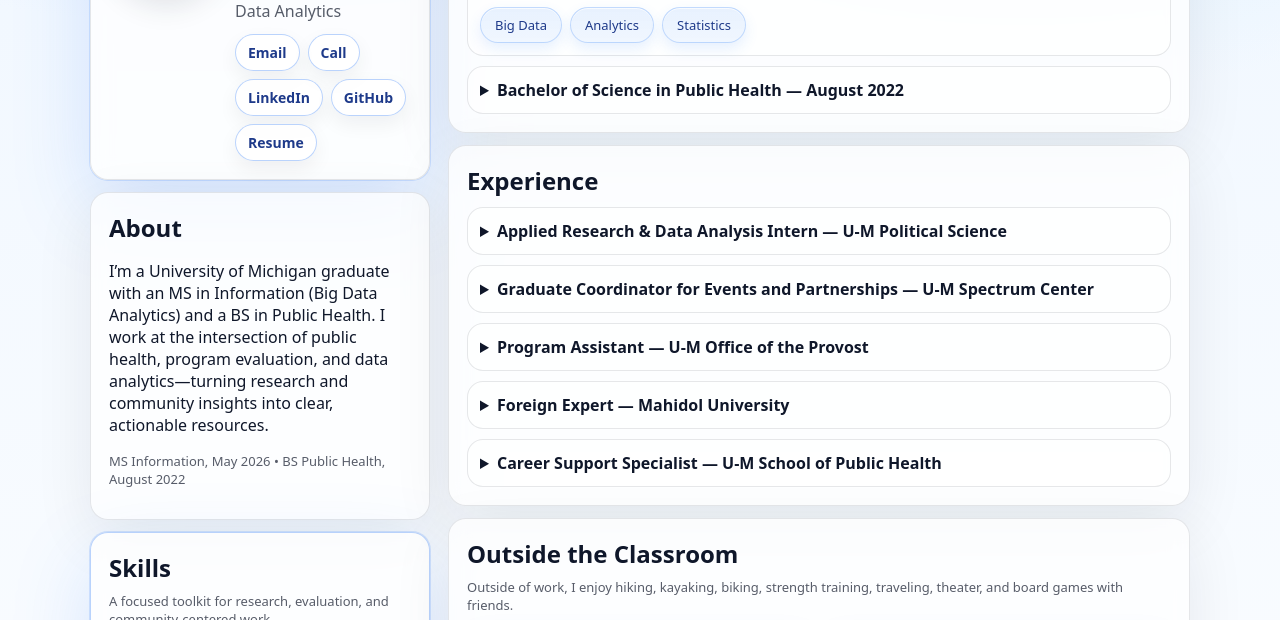
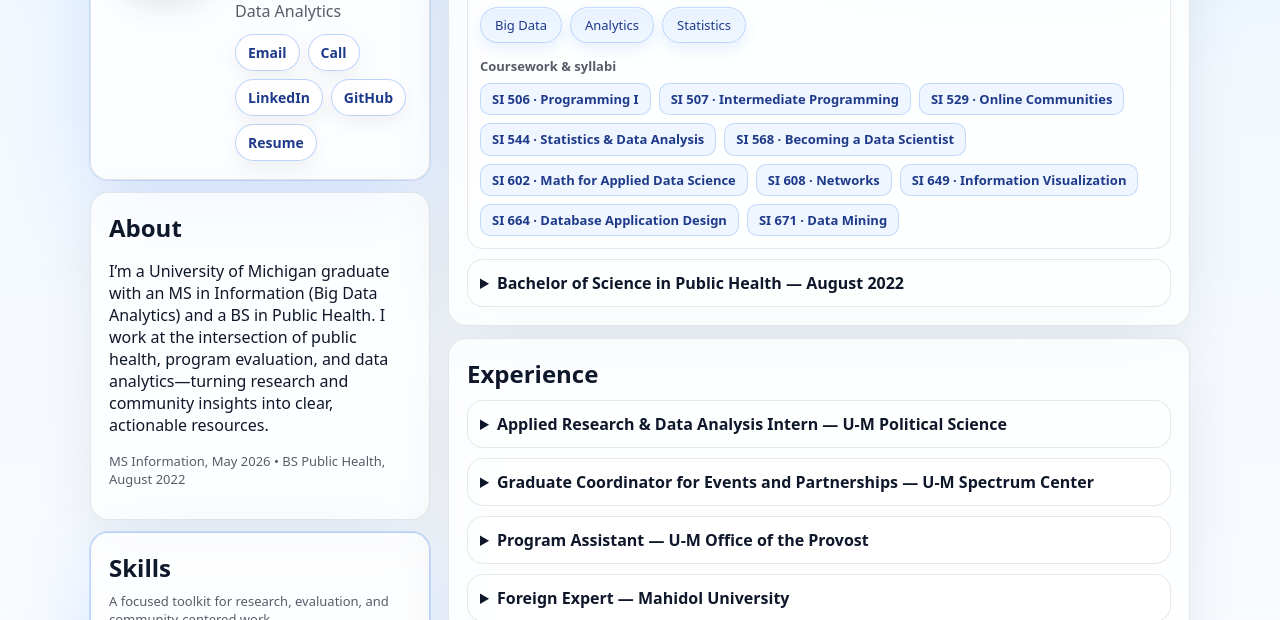
Before and after one commit to Hbeydoun15/HBSITE, a plain HTML site: page index.html in a window 1280 px wide. Both pictures are taken after a click on the heading "Master of Science in Information — May 2026". Shown: the part 180-800 px from the top of the page. Drawn offline with Linux system fonts and the light colour scheme.

Commit message:
Restore masters coursework links

```diff
--- a/index.html
+++ b/index.html
@@ -129,6 +129,33 @@
       box-shadow:
         0 10px 26px rgba(59,130,246,.25),
         inset 0 1px 0 rgba(255,255,255,.85);
+    }
+
+    .course-list {
+      display: flex;
+      flex-wrap: wrap;
+      gap: 8px;
+      margin-top: 8px;
+    }
+
+    .course-link {
+      display: inline-flex;
+      padding: 7px 11px;
+      border: 1px solid rgba(59,130,246,.25);
+      border-radius: 10px;
+      background: rgba(239,246,255,.9);
+      color: #1e3a8a;
+      font-size: 13px;
+      font-weight: 650;
+      line-height: 1.25;
+      text-decoration: none;
+      transition: background .15s ease, border-color .15s ease, transform .15s ease;
+    }
+
+    .course-link:hover {
+      background: #dbeafe;
+      border-color: rgba(37,99,235,.45);
+      transform: translateY(-1px);
     }
 
     /* Photo grid (for Outside the Classroom) */
@@ -335,6 +362,20 @@
               <span class="tag">Statistics</span>
             </div>
 
+            <p class="small" style="margin-top:14px; margin-bottom:0; font-weight:700;">Coursework & syllabi</p>
+            <div class="course-list">
+              <a class="course-link" href="SI 506 Programming I W26.pdf" target="_blank" rel="noreferrer">SI 506 · Programming I</a>
+              <a class="course-link" href="SI 507 Syllabus Fall 2025.pdf" target="_blank" rel="noreferrer">SI 507 · Intermediate Programming</a>
+              <a class="course-link" href="SI 529 Winter26 Syllabus.pdf" target="_blank" rel="noreferrer">SI 529 · Online Communities</a>
+              <a class="course-link" href="SI 544 Syllabus FA 25 (1).pdf" target="_blank" rel="noreferrer">SI 544 · Statistics & Data Analysis</a>
+              <a class="course-link" href="SI 568 001 WN 2026.pdf" target="_blank" rel="noreferrer">SI 568 · Becoming a Data Scientist</a>
+              <a class="course-link" href="SI 602, Syllabus.pdf" target="_blank" rel="noreferrer">SI 602 · Math for Applied Data Science</a>
+              <a class="course-link" href="SI 608 F25 Syllabus (1).pdf" target="_blank" rel="noreferrer">SI 608 · Networks</a>
+              <a class="course-link" href="SI 649 W26 syllbus.pdf" target="_blank" rel="noreferrer">SI 649 · Information Visualization</a>
+              <a class="course-link" href="SI 664-Syllabus-F25-01.docx.pdf" target="_blank" rel="noreferrer">SI 664 · Database Application Design</a>
+              <a class="course-link" href="SI 671_721 Syllabus_ Data Mining_ Methods and Applications (1).pdf" target="_blank" rel="noreferrer">SI 671 · Data Mining</a>
+            </div>
+
           </details>
 
           <details>
```
